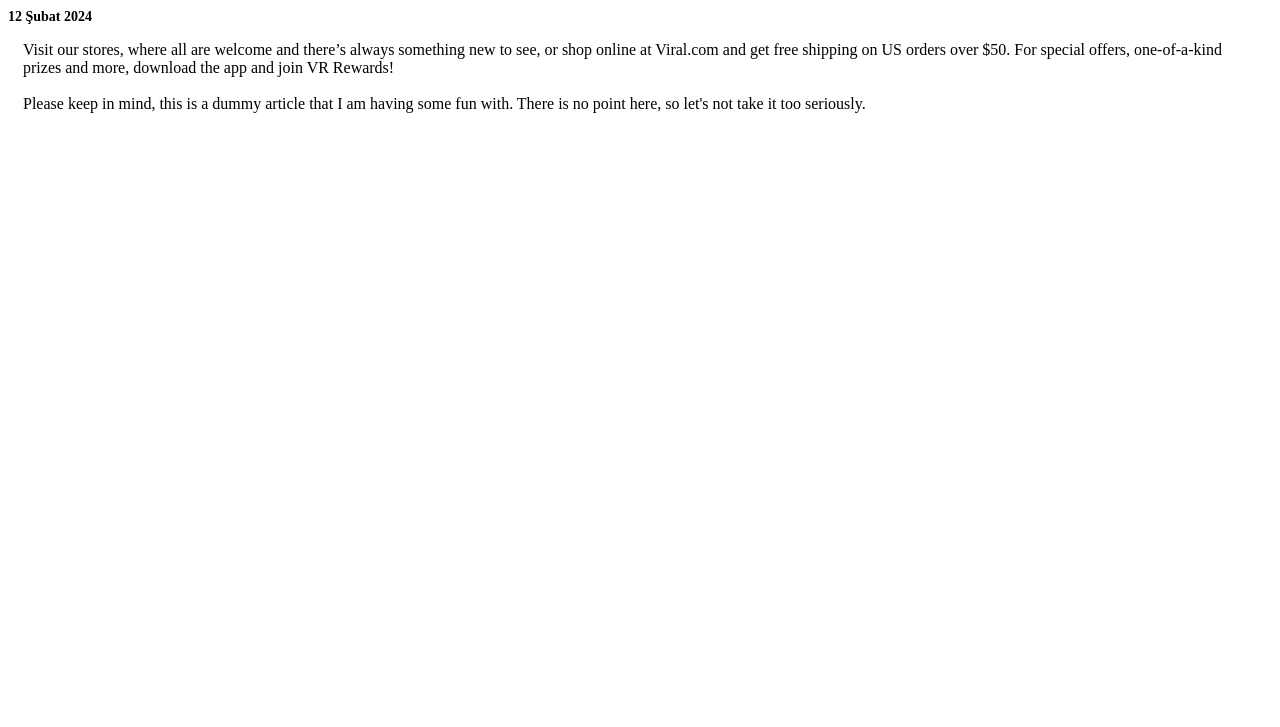
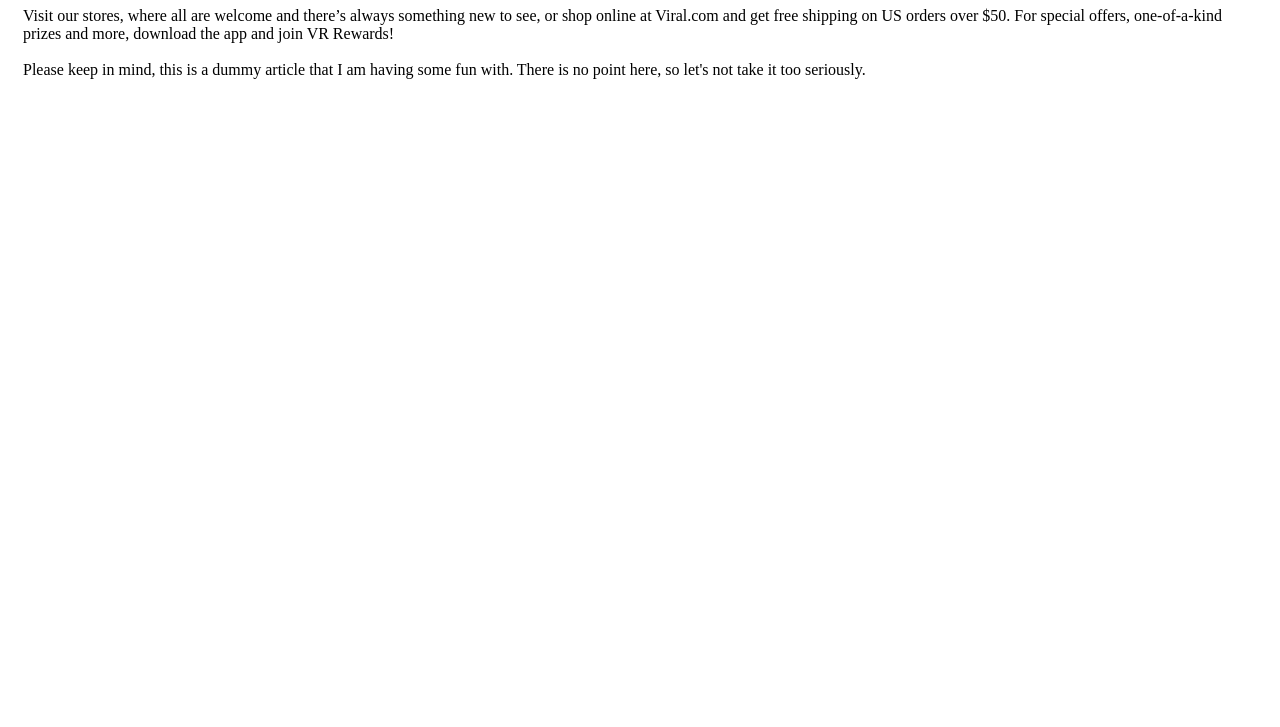
Before and after one commit to ismailsevik/ismailsevik.github.io, a plain HTML site: page merhaba/index.html in a window 1280 px wide. Shown: the part 73-800 px from the top of the page. Drawn offline with Linux system fonts and the light colour scheme.

Commit message:
Update index.html

```diff
--- a/merhaba/index.html
+++ b/merhaba/index.html
@@ -17,15 +17,11 @@ padding:0 15px 15px;
 h1{
     text-align:center;
 }
-    b{
-    text-align:center;
-    font-size:14px;
-    justify-content:center;
-    }
+
 
 </style>
 <h1> Merhaba</h1>
-    <b> 12 Şubat 2024</b>
+
   <p>Visit our stores, where all are welcome and there&#8217;s always something new
  to see, or shop online at Viral.com and get free shipping on US orders
 over $50. For special offers, one-of-a-kind prizes and more, download
```
